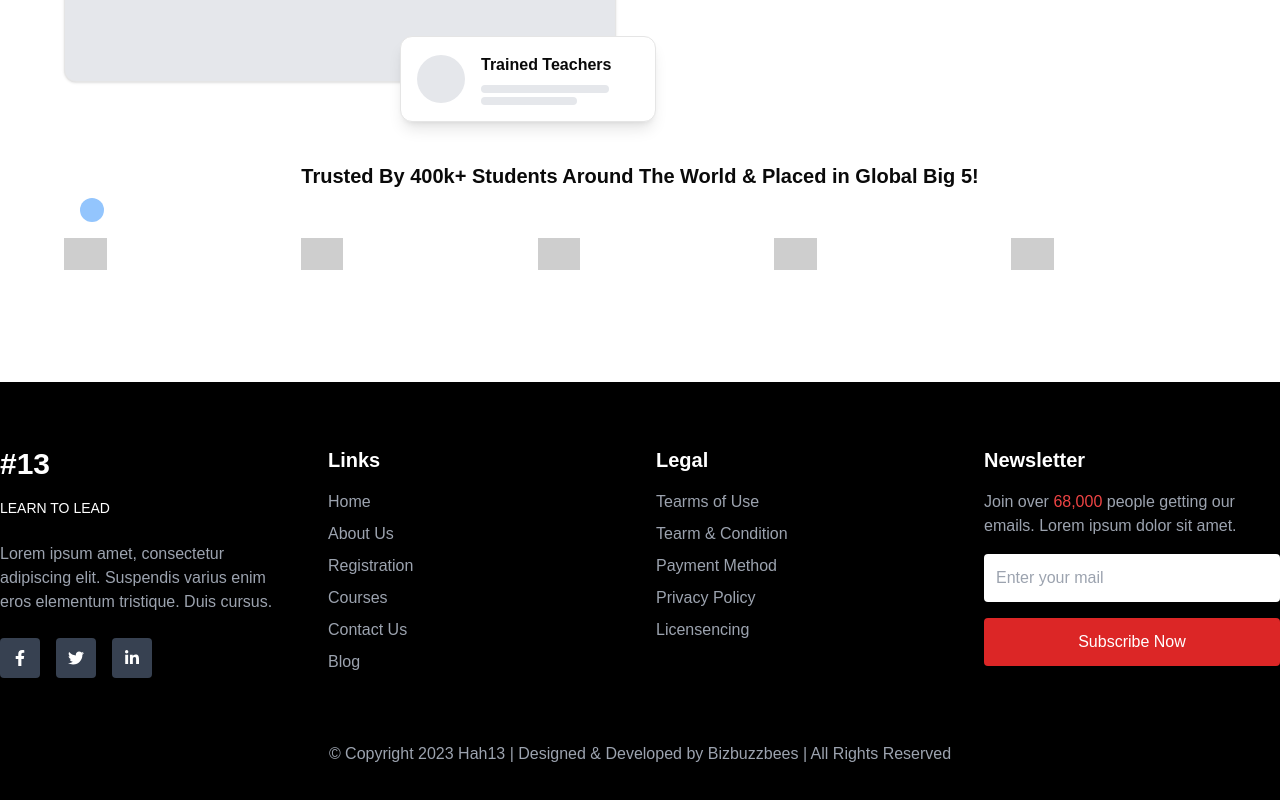
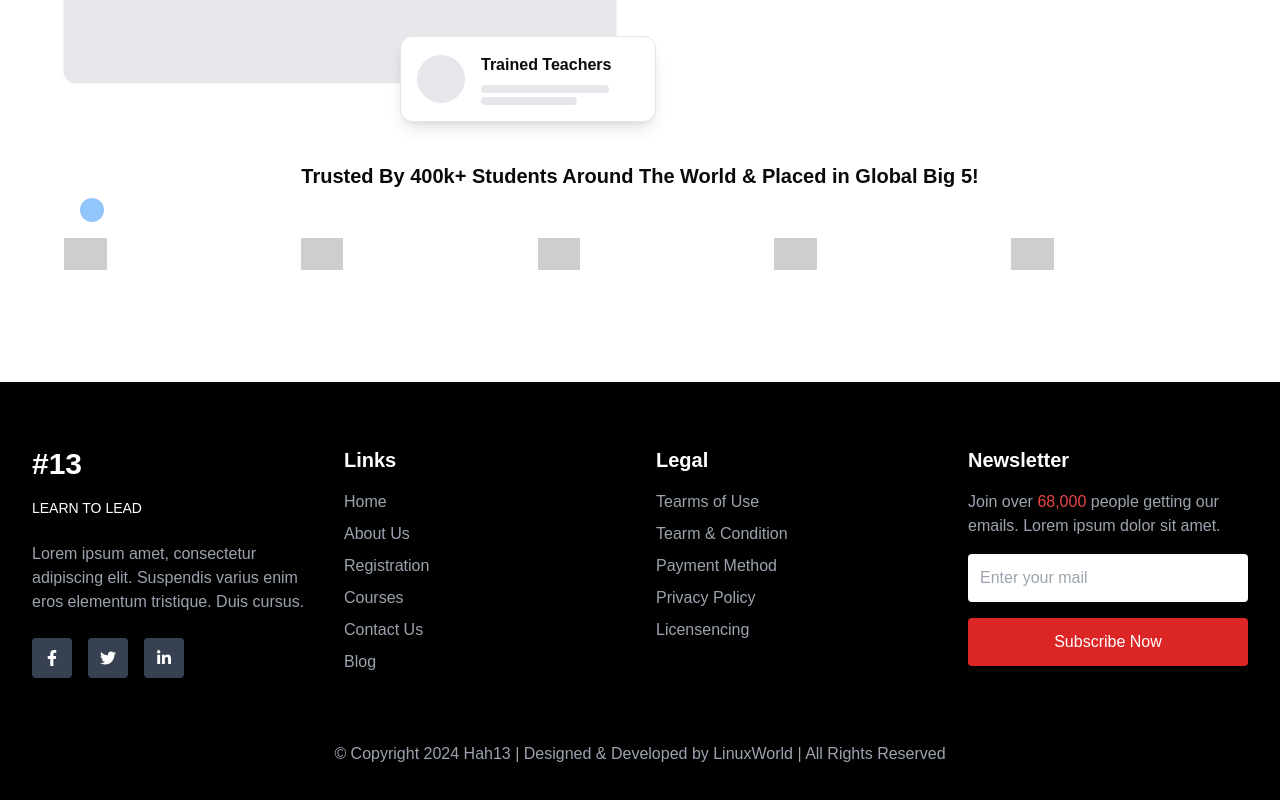
Before and after one commit to bhupeshchoudhary/hash13FrontEnd, a Next.js app: page / in a window 1280 px wide. Shown: the part 1435-2235 px from the top of the page. Built offline with nearby package versions, Linux system fonts and the light colour scheme; grey boxes are pictures that could not be loaded.

Commit message:
fix:[fix margin from both side ]

```diff
--- a/src/components/customComponents/landingPage/Footer.tsx
+++ b/src/components/customComponents/landingPage/Footer.tsx
@@ -5,7 +5,7 @@ import { FaFacebookF, FaTwitter, FaLinkedinIn } from 'react-icons/fa';
 
 const Footer = () => {
   return (
-    <footer className="bg-black text-white py-16 overflow-hidden">
+    <footer className="bg-black px-6 lg:px-8 overflow-hidden text-white py-16 ">
       <div className="container mx-auto grid grid-cols-1 md:grid-cols-4 gap-8">
         {/* Left Section */}
         <div>
@@ -71,7 +71,7 @@ const Footer = () => {
         </div>
       </div>
       <div className="container mx-auto mt-16 text-center text-gray-400">
-        <p>© Copyright 2023 Hah13 | Designed & Developed by Bizbuzzbees | All Rights Reserved</p>
+        <p>© Copyright 2024 Hah13 | Designed & Developed by LinuxWorld | All Rights Reserved</p>
       </div>
     </footer>
   );
```
